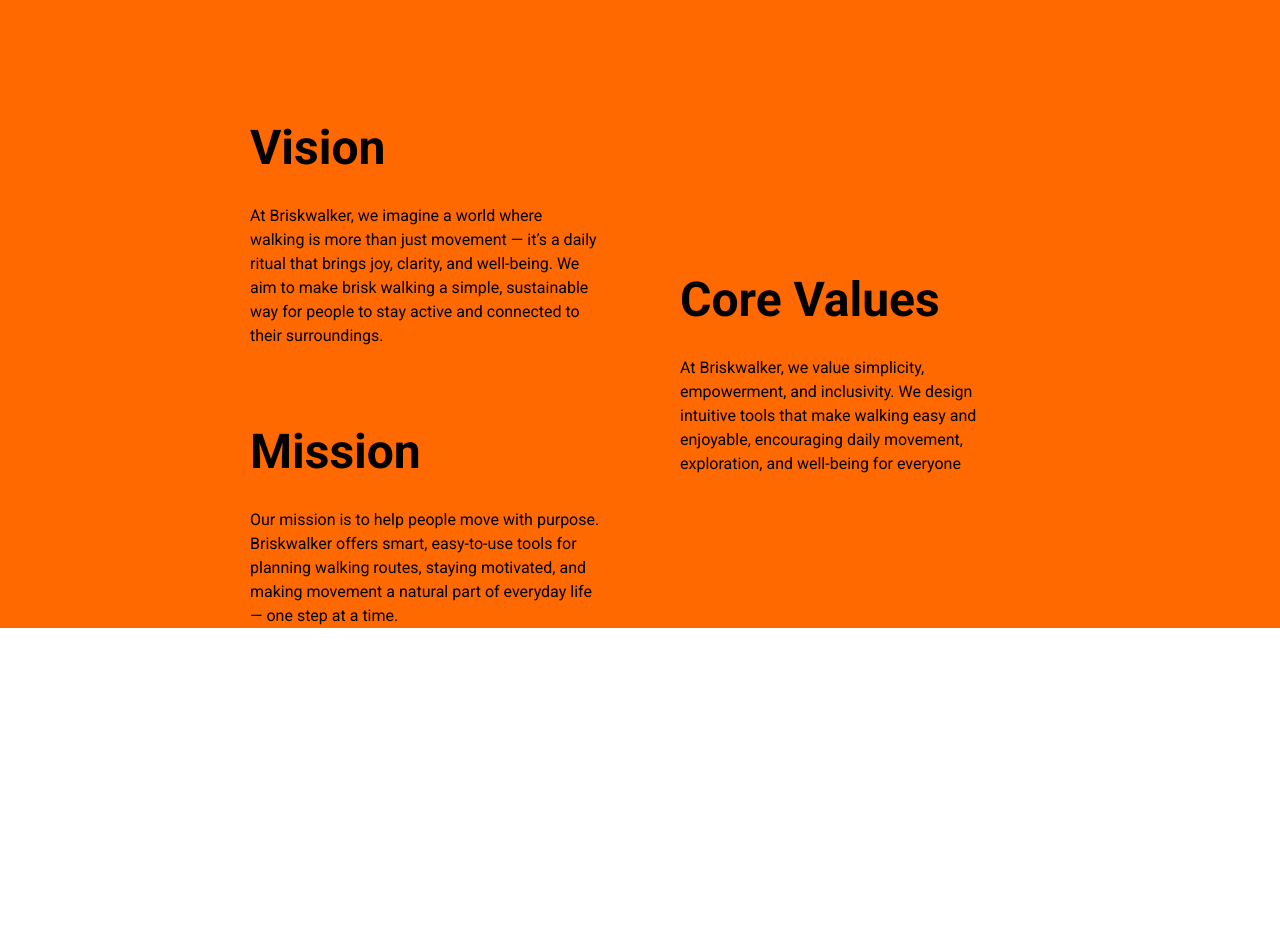
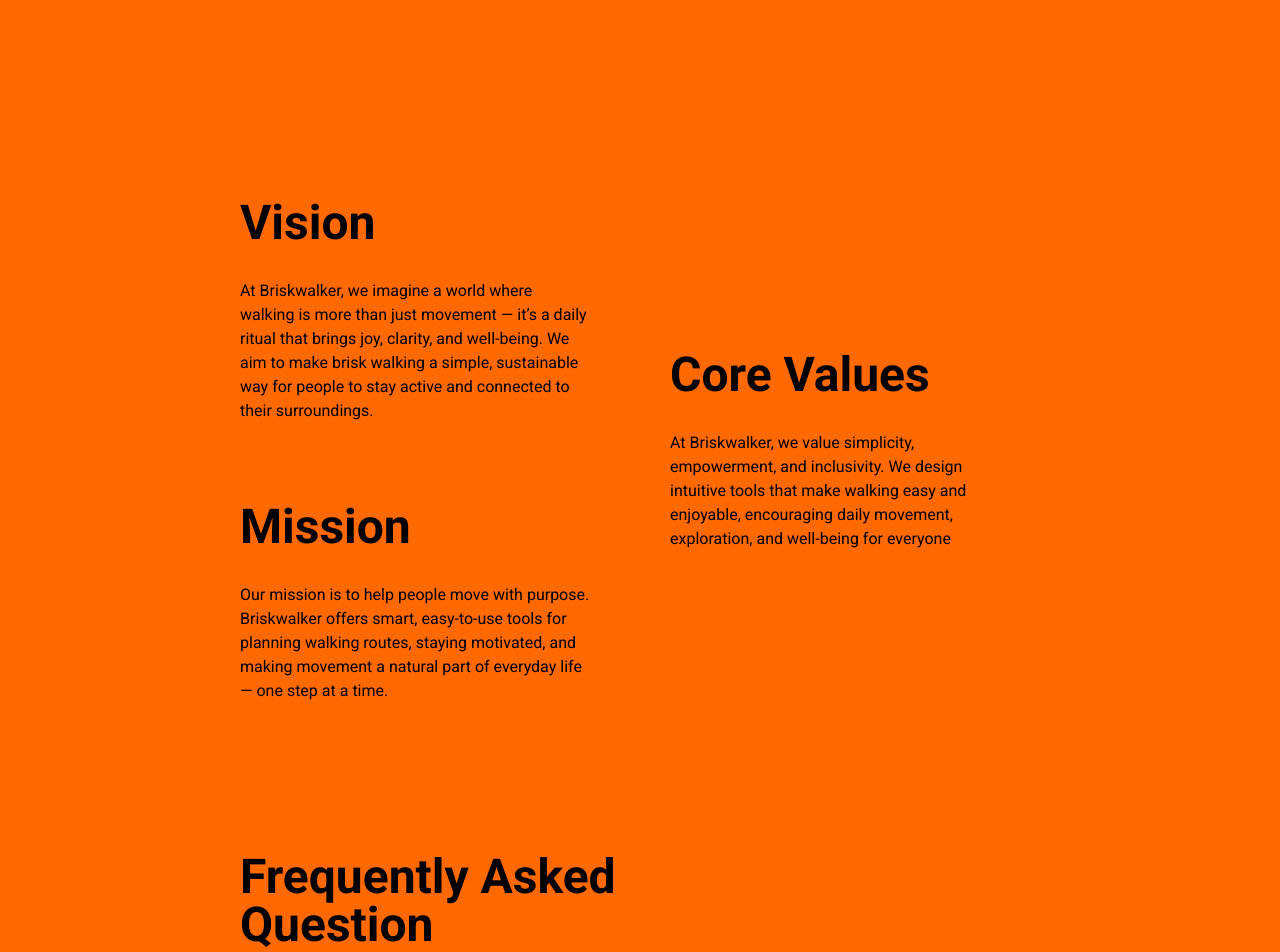
Before and after one commit to NotZarifGithub/Briskwalker, a React (Vite) app in the folder client/: page / in a window 1280 px wide. Shown: the part 560-1512 px from the top of the page. Before the commit the page ends 1188 px from the top, so only its background shows below. Built offline with nearby package versions, Linux system fonts and the light colour scheme.

Commit message:
feat: adjust max width to 800px

```diff
--- a/client/src/components/sections/VisionSection/VisionSection.jsx
+++ b/client/src/components/sections/VisionSection/VisionSection.jsx
@@ -5,7 +5,7 @@
   return (
 
     // Vision Section
-    <section className='flex gap-20 justify-center'>
+    <section className='flex gap-20 py-[75px]'>
 
       <div className='flex flex-col gap-20'>
         <VisionCard
--- a/client/src/pages/Home.jsx
+++ b/client/src/pages/Home.jsx
@@ -2,14 +2,16 @@
 import Navbar from '../components/layout/Navbar'
 import HeroSection from '../components/sections/HeroSection/HeroSection'
 import VisionSection from '../components/sections/VisionSection/VisionSection'
+import FaqSection from '../components/sections/FaqSection/FaqSection'
 
 const Home = () => {
 
   return (
-    <main className='max-w-[1000px] mx-auto '>
+    <main className='max-w-[800px] mx-auto '>
       <Navbar/>
       <HeroSection/>
       <VisionSection/>
+      <FaqSection/>
     </main>
   )
 }
```
